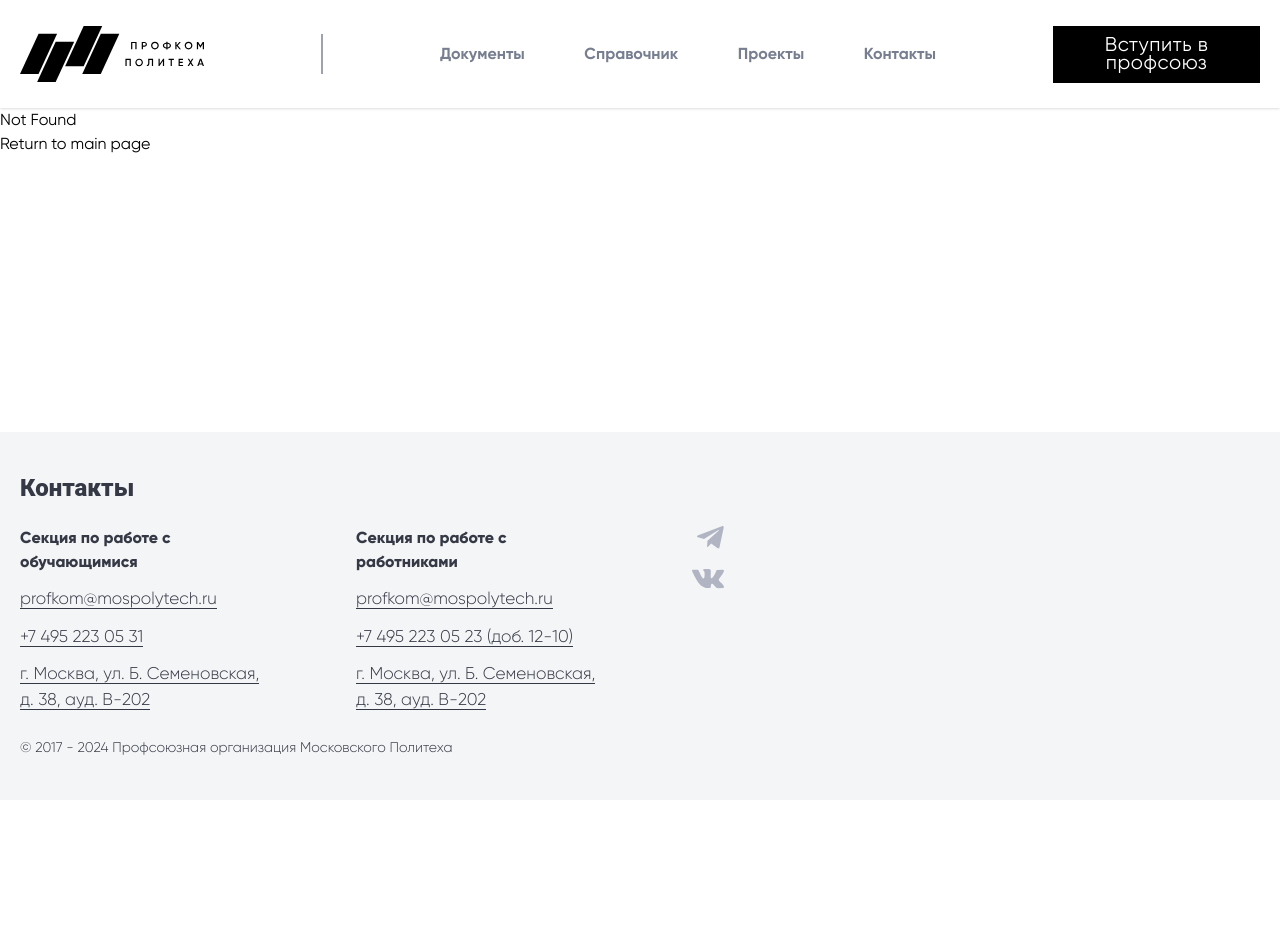
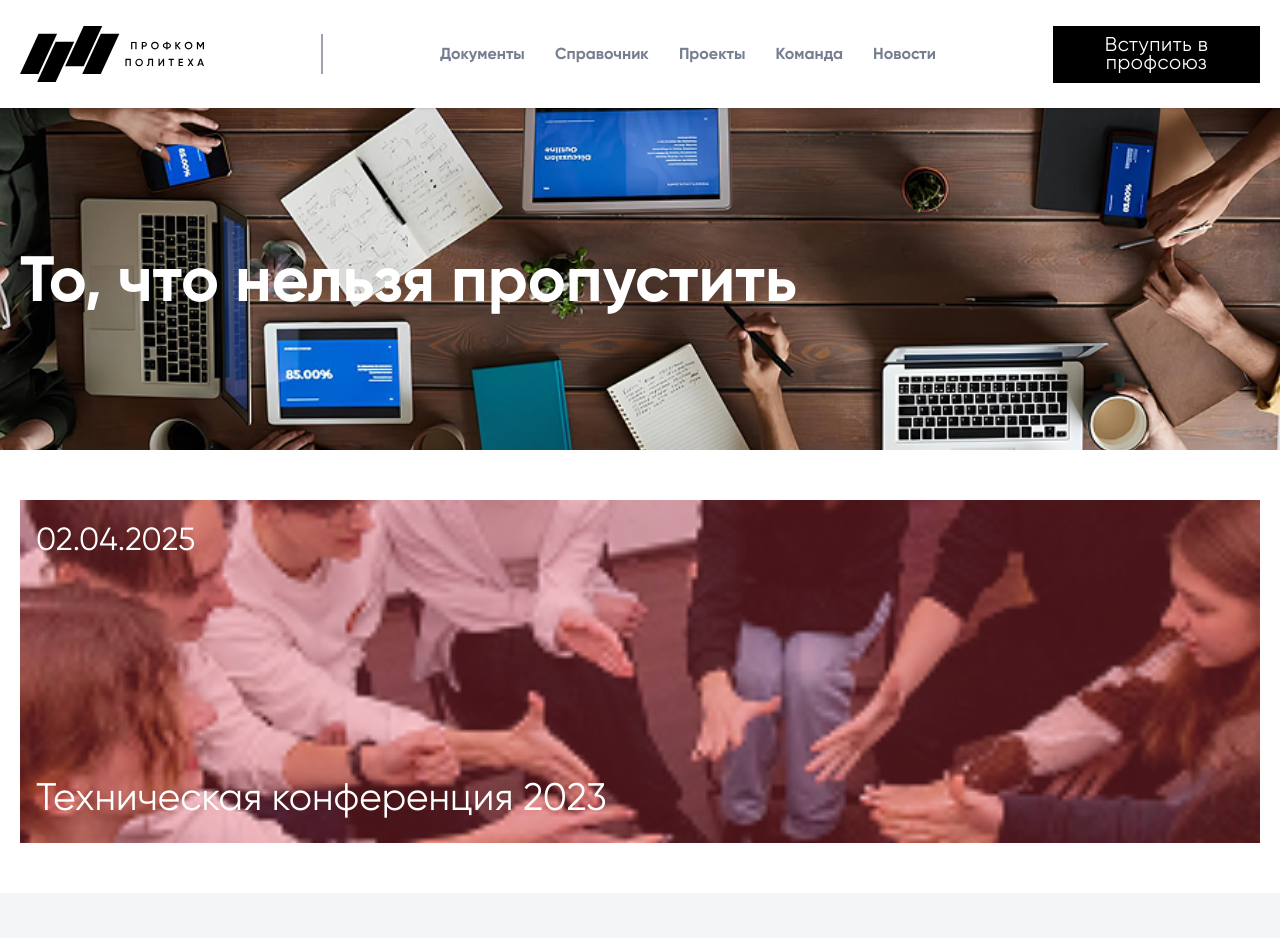
Before and after one commit to despyzz/ppo_services, a Next.js app: page /news in a window 1280 px wide. Before the commit this address had no page. Shown: the top 938 px of the page. Before the commit the page ends 800 px from the top, so only its background shows below. Built offline with nearby package versions, Linux system fonts and the light colour scheme.

Commit message:
add news page

```diff
--- a/app/_blocks/news/NewsElement.tsx
+++ b/app/_blocks/news/NewsElement.tsx
@@ -8,7 +8,7 @@ interface NewsElementProps {
   variant: NewsElementVariants;
   src: string;
   alt: string;
-  colorAccent: string; // Теперь это цвет без прозрачности (например, #3b82f6)
+  colorAccent: string;
   title: string;
   description: string;
   date: string;
--- /dev/null
+++ b/app/news/page.tsx
@@ -0,0 +1,101 @@
+'use client';
+
+import {
+  PageTransition,
+  PPOAccordion,
+  PPOListWrapper,
+  PPOPageContentWrapper,
+  PPOSectionWrapper,
+  PPOAccordionImageSummary,
+  PPOAccordionDetails,
+} from '@/components';
+import Image from 'next/image';
+import React from 'react';
+
+export default function News() {
+  return (
+    <PageTransition>
+      <div className="flex flex-col items-center">
+        {/* Изображение */}
+        <div className="relative h-[206px] w-full lg:h-[342px]">
+          <Image src="/images/pages/news_image.jpg" fill alt="News image." className="object-cover" />
+          <div className="absolute inset-0 flex justify-center">
+            <div className="flex w-full max-w-screen-xl items-center px-5">
+              <p className="text-[30px] font-bold text-white lg:text-[64px]">
+                То, что нельзя пропустить
+              </p>
+            </div>
+          </div>
+        </div>
+
+        <PPOPageContentWrapper>
+
+          <PPOSectionWrapper>
+            <PPOListWrapper>
+              <PPOAccordion>
+                <PPOAccordionImageSummary>
+                  <div className="aspect-[352/91] w-full">
+                    <Image
+                      src="/images/pages/main/9l4N4CdkA8k 1.png"
+                      alt="Техническая конференция 2023"
+                      fill
+                      className="object-cover"
+                    />
+                  </div>
+
+                  <div className="absolute inset-0 grid grid-rows-[auto_1fr_auto] p-4 text-white">
+                    <div className="text-[clamp(12px,_2.5vw,_40px)] font-normal">
+                      02.04.2025
+                    </div>
+
+                    <p className="self-end text-[clamp(14px,_3vw,_40px)] font-normal">
+                      Техническая конференция 2023
+                    </p>
+                  </div>
+                </PPOAccordionImageSummary>
+                <PPOAccordionDetails>
+                  <div className="mt-5 flex flex-col gap-5">
+                    <div>
+                      <p>
+                        Школа организаторов и конкурс «Ты — лидер» стартовали!
+                      </p>
+                    </div>
+                    <div>
+                      <p>
+                        В этом году выездные этапы проектов проходят совместно: 7 команд профбюро
+                        борются за звание лучших, а 80 участников Школы проходят образовательную
+                        программу и поддерживают своих конкурсантов.
+                      </p>
+                    </div>
+                    <div>
+                      <p>
+                        В этом году выездные этапы проектов проходят совместно: 7 команд профбюро
+                        борются за звание лучших, а 80 участников Школы проходят образовательную
+                        программу и поддерживают своих конкурсантов.
+                      </p>
+                    </div>
+                    <div>
+                      <p>
+                        В этом году выездные этапы проектов проходят совместно: 7 команд профбюро
+                        борются за звание лучших, а 80 участников Школы проходят образовательную
+                        программу и поддерживают своих конкурсантов.
+                      </p>
+                    </div>
+                    <div>
+                      <p>
+                        В этом году выездные этапы проектов проходят совместно: 7 команд профбюро
+                        борются за звание лучших, а 80 участников Школы проходят образовательную
+                        программу и поддерживают своих конкурсантов.
+                      </p>
+                    </div>
+                  </div>
+                </PPOAccordionDetails>
+              </PPOAccordion>
+            </PPOListWrapper>
+          </PPOSectionWrapper>
+
+        </PPOPageContentWrapper>
+      </div>
+    </PageTransition>
+  );
+}
--- /dev/null
+++ b/components/custom-mui/AccordionImageSummary.tsx
@@ -0,0 +1,27 @@
+import {
+  AccordionSummary as MuiAccordionSummary,
+  accordionSummaryClasses,
+  AccordionSummaryProps,
+  styled,
+} from '@mui/material';
+import classNames from 'classnames';
+import React from 'react';
+
+export const PPOAccordionImageSummary = styled(({
+  className,
+  ...otherProps
+}: AccordionSummaryProps) => (
+  <MuiAccordionSummary
+    className={classNames(className, 'font-bold text-[16px] lg:text-[32px]')}
+    {...otherProps}
+  />
+))(({ theme }) => ({
+  flexDirection: 'row-reverse',
+  [`& .${accordionSummaryClasses.expandIconWrapper}.${accordionSummaryClasses.expanded}`]:
+    {
+      transform: 'rotate(45deg)',
+    },
+  [`& .${accordionSummaryClasses.content}`]: {
+    marginLeft: theme.spacing(1),
+  },
+}));
--- a/components/custom-mui/index.ts
+++ b/components/custom-mui/index.ts
@@ -1,3 +1,4 @@
 export { PPOAccordion } from './Accordion';
 export { PPOAccordionSummary } from './AccordionSummary';
 export { PPOAccordionDetails } from './AccordionDetails';
+export { PPOAccordionImageSummary } from './AccordionImageSummary';
--- a/components/index.ts
+++ b/components/index.ts
@@ -3,6 +3,7 @@ export * from './Information';
 export {
   PPOAccordion,
   PPOAccordionSummary,
+  PPOAccordionImageSummary,
   PPOAccordionDetails,
 } from './custom-mui';
 export { PPOPageContentWrapper } from './PageContentWrapper';
--- a/constants/routes.ts
+++ b/constants/routes.ts
@@ -14,5 +14,6 @@ export const NAVIGATION_CONFIG = {
   [AppRoutes.Documents]: 'Документы',
   [AppRoutes.Dictionary]: 'Справочник',
   [AppRoutes.Projects]: 'Проекты',
-  [AppRoutes.Contacts]: 'Контакты',
+  [AppRoutes.Team]: 'Команда',
+  [AppRoutes.News]: 'Новости',
 };
```
Also changed, not shown: public/images/pages/news_image.jpg (added).
